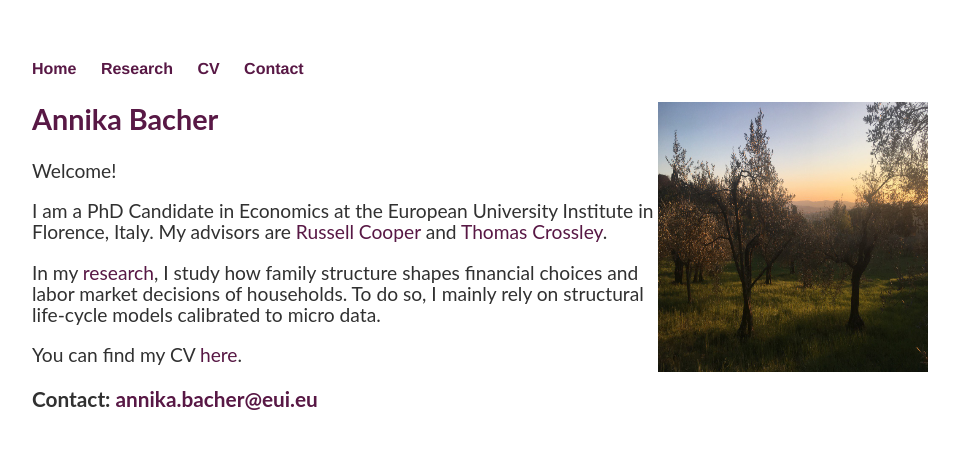
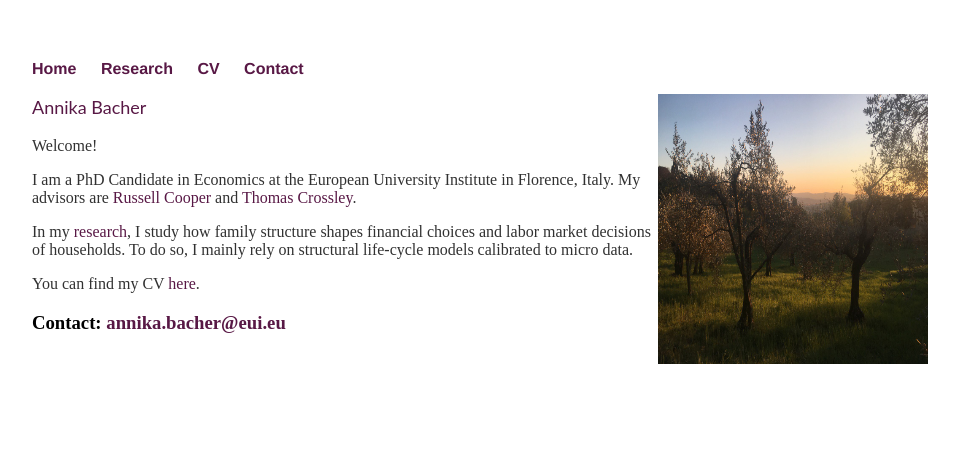
Before and after one commit to annikabacher/annikabacher.github.io, a Jekyll site: the page built from index.html, in a window 1280 px wide. Shown: the top 449 px of the page, without its empty margins (160-1119 px from the left). Built offline with Jekyll 4.4.1, drawn with Linux system fonts in a browser that asks for light colours.

Commit message:
more font sizes

```diff
--- a/css/main.css
+++ b/css/main.css
@@ -23,26 +23,23 @@
 
 
 h1 {
-    font-family: Lato, "Helvetica Neue", Helvetica, Arial, sans-serif;
+    font:20px/1.5 Lato, "Helvetica Neue", Helvetica, Arial, sans-serif;
     color: #581845;
 }
 
 h2 {
-    font-size: 1.8em;
-    font-family: Lato, "Helvetica Neue", Helvetica, Arial, sans-serif;
+    font:18px/1.5 Lato, "Helvetica Neue", Helvetica, Arial, sans-serif;
     color: #581845;
 }
 
 h3 {
-    font-family: Lato, "Helvetica Neue", Helvetica, Arial, sans-serif;
-    font-size: 1.3em;
+    font:16px/1.5 Lato, "Helvetica Neue", Helvetica, Arial, sans-serif
     color: #313131;
 }
 
 
 p {
-    font-family: Lato, "Helvetica Neue", Helvetica, Arial, sans-serif;
-    font-size: 1.2em;
+    font:14px/1.5 Lato, "Helvetica Neue", Helvetica, Arial, sans-serif
     line-height: 1.1em;
     color: #313131;
 }
```
